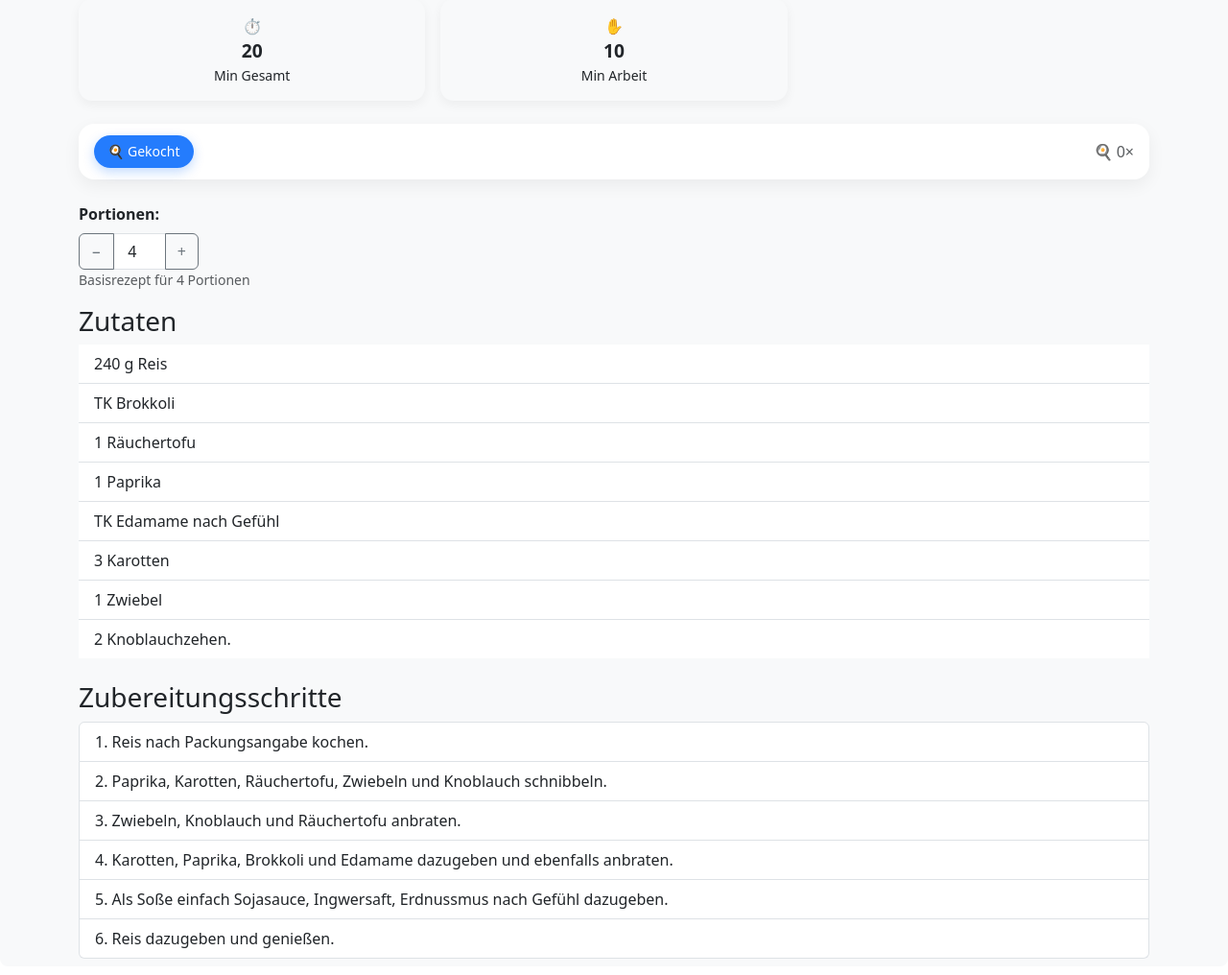
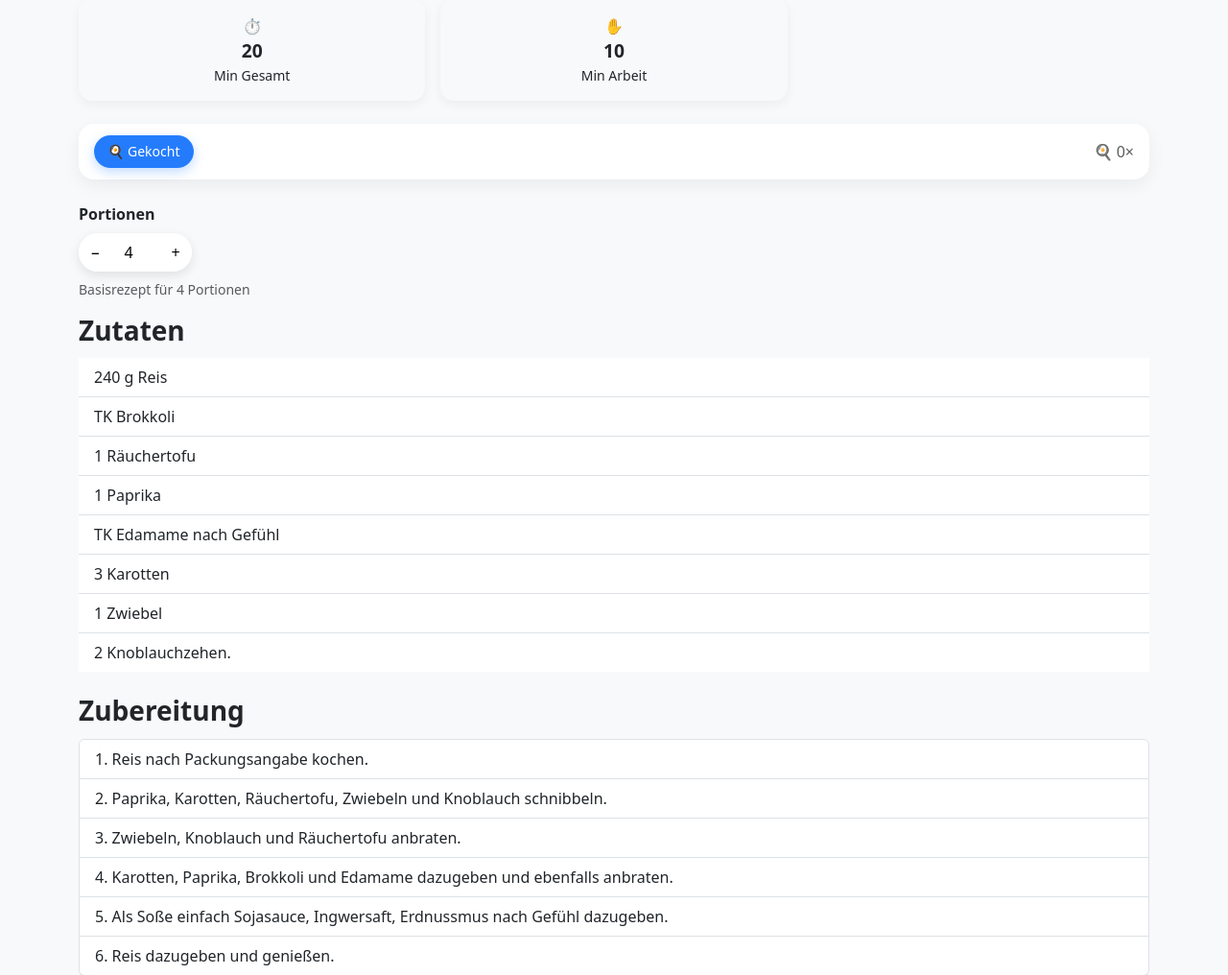
Before and after one commit to tobihemmi/rezepte, a Django app: a page that uses recipes/templates/recipes/recipe_detail.html in a window 1280 px wide. Shown: the part 207-1223 px from the top of the page at 96% size. Run offline with Django 5.2, Linux system fonts and the light colour scheme; data comes from the database, SQL or seed files in the repository; some libraries are stand-ins or nearby versions.

Commit message:
continue detail view styling

```diff
--- a/recipes/static/recipes/style.css
+++ b/recipes/static/recipes/style.css
@@ -168,3 +168,25 @@ li a {
     border-radius: 16px;
     box-shadow: 0 6px 18px rgba(0,0,0,0.06);
 }
+.servings-stepper {
+    border-radius: 999px;
+    overflow: hidden;
+    box-shadow: 0 4px 12px rgba(0,0,0,0.1);
+}
+
+.servings-stepper button,
+.servings-stepper input {
+    border: none;
+    background: #fff;
+    padding: 0.5rem 0.75rem;
+    text-align: center;
+    font-size: 1rem;
+}
+
+.servings-stepper input {
+    width: 50px;
+}
+.section-title {
+    font-weight: 600;
+    margin-bottom: 0.75rem;
+}
--- a/recipes/templates/recipes/recipe_detail.html
+++ b/recipes/templates/recipes/recipe_detail.html
@@ -119,44 +119,38 @@
                 <span class="text-muted">🍳 {{ recipe.cooked_count }}×</span>
             </div>
 
-            <!-- <div class="mb-3 p-2 border rounded d-flex flex-wrap align-items-center gap-2">
-                <form method="post" class="d-flex align-items-center gap-2 mb-0">
-                    {% csrf_token %}
-                    <button type="submit" name="cooked" class="btn btn-success btn-sm">Habe ich gekocht</button>
-                    {% if recipe.cooked_count > 0 %}
-                        <button type="submit" name="undo_cooked" class="btn btn-secondary btn-sm">Rückgängig</button>
-                    {% endif %}
-                </form>
-                <span class="text-muted ms-auto">🍳 {{ recipe.cooked_count }} mal gekocht</span>
-            </div> -->
+            <div class="mb-3">
+                <!-- Label über dem Stepper -->
+                <label class="form-label fw-semibold d-block mb-2">Portionen</label>
 
-            <!-- Portionsauswahl -->
-            <div class="mb-3">
-                <label class="form-label"><strong>Portionen:</strong></label>
-                <div class="input-group" style="max-width: 125px;">
-                    <button class="btn btn-outline-secondary" id="minus-btn" type="button">−</button>
-                    <input type="number" id="servings-input" class="form-control text-center" value="{{ current_servings }}" min="1">
-                    <button class="btn btn-outline-secondary" id="plus-btn" type="button">+</button>
+                <!-- Stepper Buttons + Input -->
+                <div class="servings-stepper d-inline-flex mb-2">
+                    <button id="minus-btn" type="button">−</button>
+                    <input type="number" id="servings-input" value="{{ current_servings }}" min="1">
+                    <button id="plus-btn" type="button">+</button>
                 </div>
-                <small class="text-muted">Basisrezept für {{ base_servings }} Portionen</small>
+
+                <!-- Hinweis unter Stepper -->
+                <small class="text-muted d-block">
+                    Basisrezept für {{ base_servings }} Portionen
+                </small>
             </div>
 
             <!-- Zutaten -->
-            {% if recipe.ingredients %}
-            <h3>Zutaten</h3>
-            <ul class="list-group list-group-flush" id="ingredients-list">
+             {% if recipe.ingredients %}
+            <h3 class="section-title">Zutaten</h3>
+            <ul class="list-group list-group-flush mb-4" id="ingredients-list">
                 {% for ingredient in ingredients_list %}
-                    <li class="list-group-item ingredient-item" data-original="{{ ingredient }}">
+                    <li class="list-group-item ingredient-item d-flex justify-content-between" data-original="{{ ingredient }}">
                         <span>{{ ingredient }}</span>
                     </li>
                 {% endfor %}
             </ul>
-            <br>
             {% endif %}
 
             <!-- Zubereitungsschritte -->
-            {% if recipe.steps %}
-            <h3>Zubereitungsschritte</h3>
+             {% if recipe.steps %}
+            <h3 class="section-title">Zubereitung</h3>
             <ol class="list-group list-group-numbered">
                 {% for step in steps_list %}
                     <li class="list-group-item">{{ step }}</li>
```
